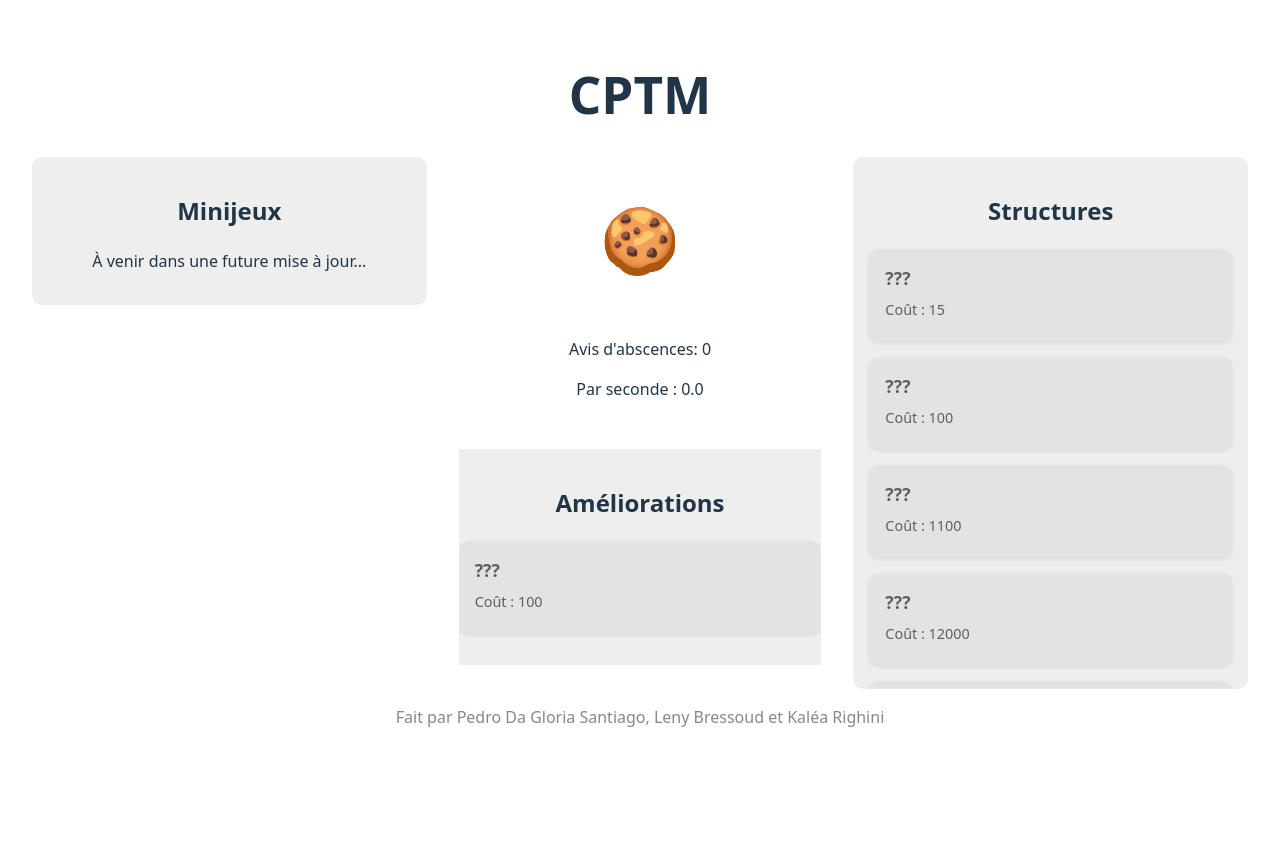
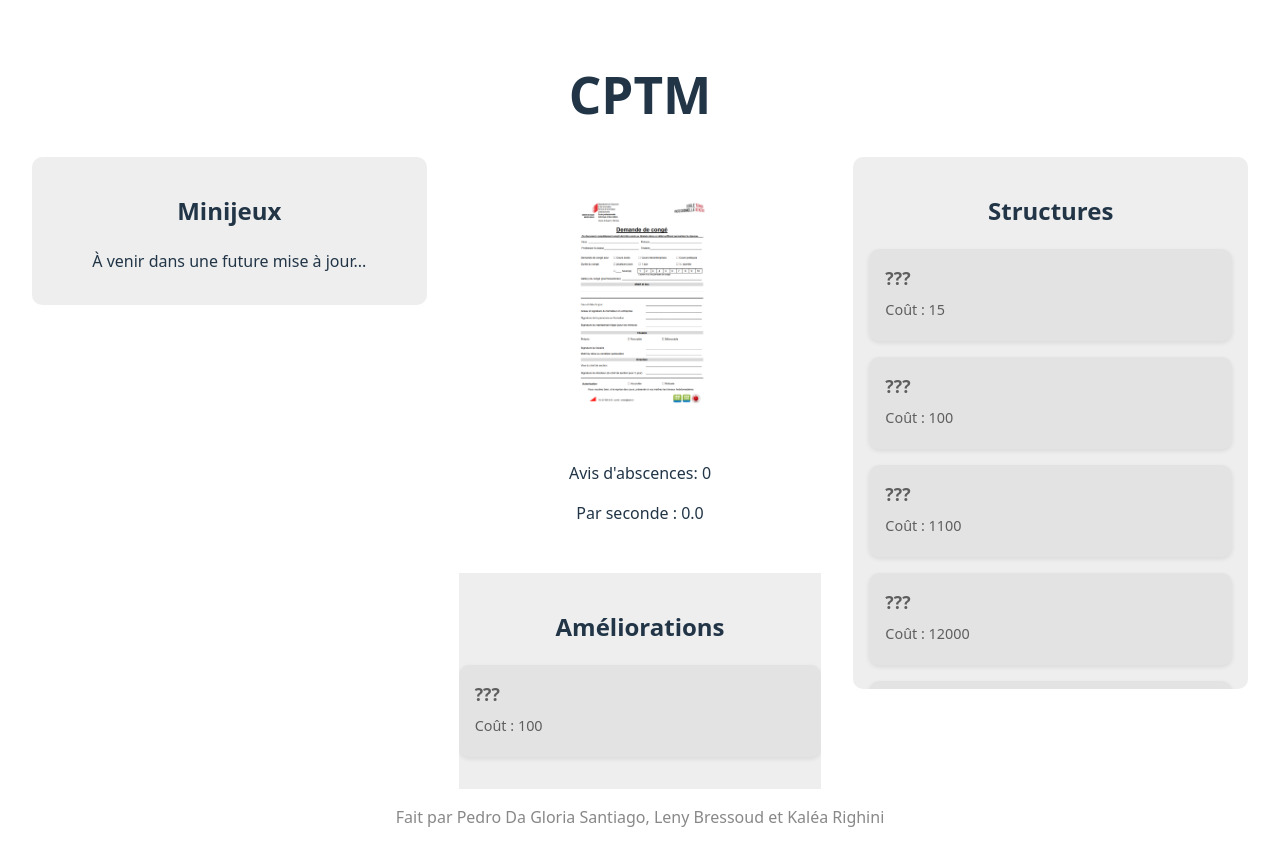
Before and after one commit to kale464/CPTM, a React (Vite) app: page / in a window 1280 px wide. Built offline with nearby package versions, Linux system fonts and the light colour scheme.

Commit message:
feat: image of the cookie

```diff
--- a/src/App.css
+++ b/src/App.css
@@ -240,3 +240,11 @@ button:focus-visible {
   max-width: 400px;
   text-align: center;
 }
+
+.cookie-button img {
+  width: 150px;
+  height: auto;
+  max-width: 100%;
+  display: block;
+  margin: 0 auto;
+}
--- a/src/App.tsx
+++ b/src/App.tsx
@@ -20,7 +20,7 @@ export default function App() {
             <div className="center-area">
               <div className="card">
                 <button className="cookie-button" onClick={click} onKeyDown={(e) => e.preventDefault()}>
-                  🍪
+                  <img src="/conge.png" />
                 </button>
                 <p>Avis d'abscences: {Math.trunc(cookies)}</p>
                 <p>Par seconde : {autoCookies.toFixed(1)}</p>
```
Also changed, not shown: public/conge.png (renamed from src/assets/conge.png).
